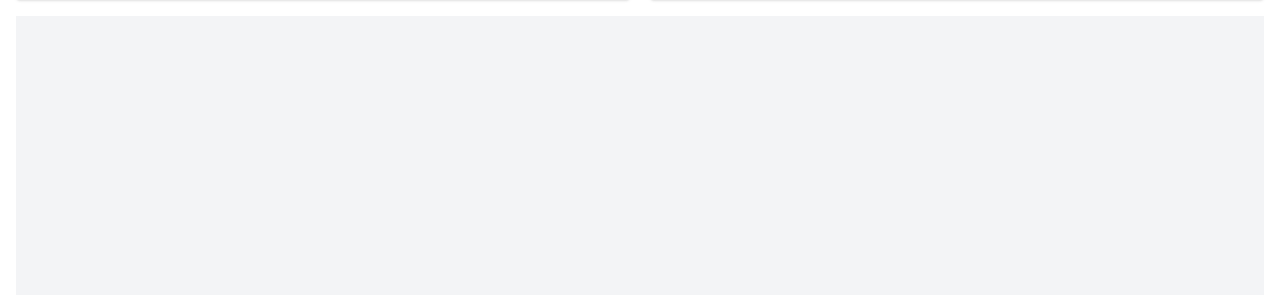
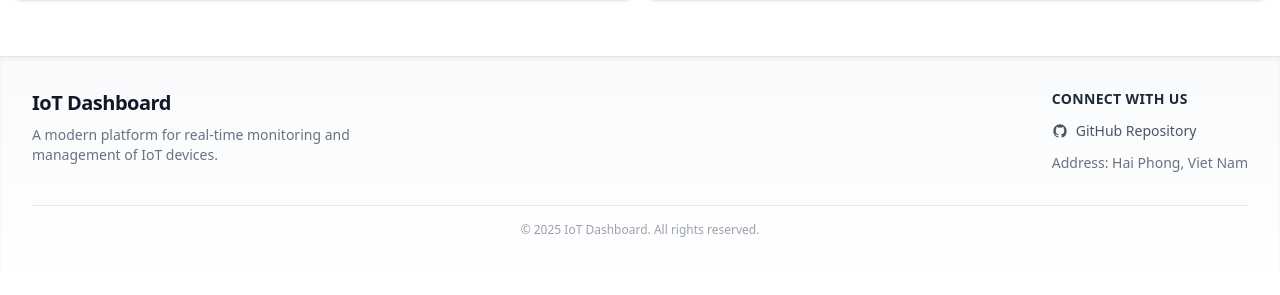
Before and after one commit to KhanhNguyenVimaru/dashboard-template, a Vue app in the folder web/: page / in a window 1280 px wide. Shown: the part 657-952 px from the top of the page. After the commit the page ends 927 px from the top, so only its background shows below. Built offline with nearby package versions, Linux system fonts and the light colour scheme; no server answers.

Commit message:
viết lại doc setup, thêm footer, viết lại readme

```diff
--- a/web/package.json
+++ b/web/package.json
@@ -17,6 +17,7 @@
   },
   "dependencies": {
     "@headlessui/vue": "^1.7.23",
+    "axios": "^1.13.2",
     "chart.js": "^4.5.0",
     "cors": "^2.8.5",
     "vue": "^3.5.18",
--- /dev/null
+++ b/web/src/components/AppFooter.vue
@@ -0,0 +1,42 @@
+<template>
+  <footer
+    class="bg-linear-to-b from-gray-50 to-white border-t border-gray-200 mt-10 px-8 py-8 text-gray-600 flex flex-col gap-8 shadow-inner"
+  >
+    <div class="flex flex-col md:flex-row md:items-start md:justify-between gap-8">
+      <!-- Brand Section -->
+      <div class="space-y-2">
+        <p class="text-xl font-semibold text-gray-900 tracking-tight">IoT Dashboard</p>
+        <p class="text-sm text-gray-500 max-w-sm">
+          A modern platform for real-time monitoring and management of IoT devices.
+        </p>
+      </div>
+
+      <!-- Links Section -->
+      <div class="text-sm space-y-3">
+        <p class="font-semibold text-gray-800 uppercase tracking-wide">Connect With Us</p>
+        <a
+          href="https://github.com/KhanhNguyenVimaru/iot-dashboard-temp"
+          target="_blank"
+          rel="noopener"
+          class="inline-flex items-center gap-2 text-gray-600 hover:text-blue-600 transition-colors"
+        >
+          <svg xmlns="http://www.w3.org/2000/svg" viewBox="0 0 24 24" aria-hidden="true" class="h-4 w-4 fill-current">
+            <path
+              d="M12 2C6.48 2 2 6.58 2 12.25c0 4.5 2.87 8.32 6.84 9.67.5.1.68-.23.68-.5l-.01-1.74c-2.78.62-3.37-1.37-3.37-1.37-.45-1.18-1.1-1.5-1.1-1.5-.9-.64.07-.63.07-.63 1 .07 1.53 1.06 1.53 1.06.89 1.58 2.34 1.13 2.91.86.09-.66.35-1.13.63-1.39-2.22-.26-4.56-1.15-4.56-5.12 0-1.13.39-2.06 1.03-2.79-.1-.26-.45-1.3.1-2.71 0 0 .84-.27 2.75 1.05a9.25 9.25 0 0 1 5 0c1.9-1.32 2.74-1.05 2.74-1.05.56 1.41.21 2.45.1 2.71.64.73 1.02 1.66 1.02 2.79 0 4-2.34 4.85-4.57 5.1.36.32.68.94.68 1.9l-.01 2.81c0 .27.18.6.69.5A10.27 10.27 0 0 0 22 12.25C22 6.58 17.52 2 12 2Z"
+            />
+          </svg>
+          GitHub Repository
+        </a>
+        <p class="text-gray-500">Address: Hai Phong, Viet Nam</p>
+      </div>
+    </div>
+
+    <div class="border-t border-gray-200 pt-4 text-center text-xs text-gray-400">
+      © {{ currentYear }} IoT Dashboard. All rights reserved.
+    </div>
+  </footer>
+</template>
+
+<script setup lang="ts">
+const currentYear = new Date().getFullYear()
+</script>
--- a/web/src/views/DashBoardView.vue
+++ b/web/src/views/DashBoardView.vue
@@ -34,11 +34,6 @@
         />
       </div>
     </div>
-
-    <div class="h-screen bg-gray-100 flex items-center justify-center text-sm text-gray-500">
-      Network devices area
-    </div>
-
     <!-- IoT Modal -->
     <transition name="slide-down">
       <IoTDevicesModal
@@ -82,10 +77,13 @@
       />
     </div>
   </div>
+
+  <AppFooter />
 </template>
 
 <script setup lang="ts">
 import AppHeader from '../components/AppHeader.vue'
+import AppFooter from '../components/AppFooter.vue'
 import DataBox from '../components/DataBox.vue'
 import IoTDevicesModal from '../components/Modal/IoTDevicesModal.vue'
 import RouterModal from '../components/Modal/RouterModal.vue'
```
Also changed, not shown: 4 other files (tests, documents, lock files or other folders).
